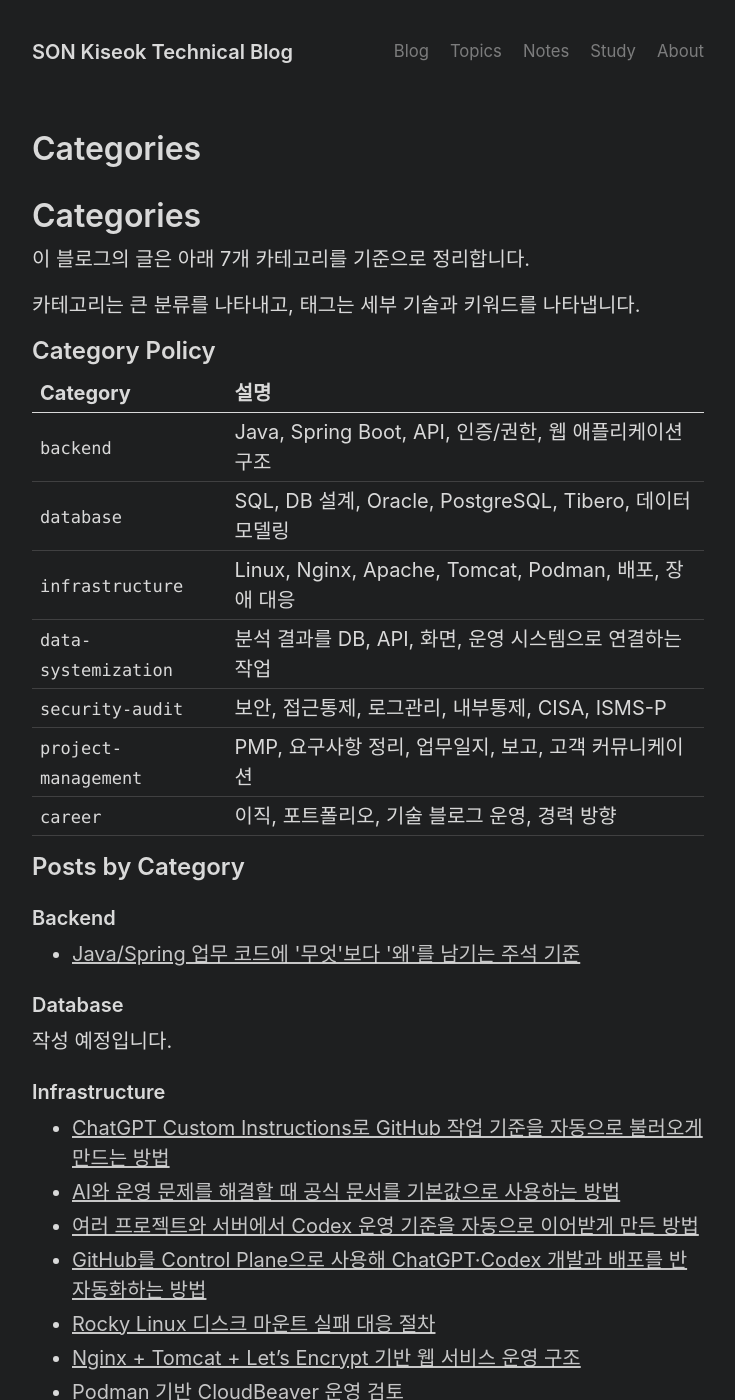
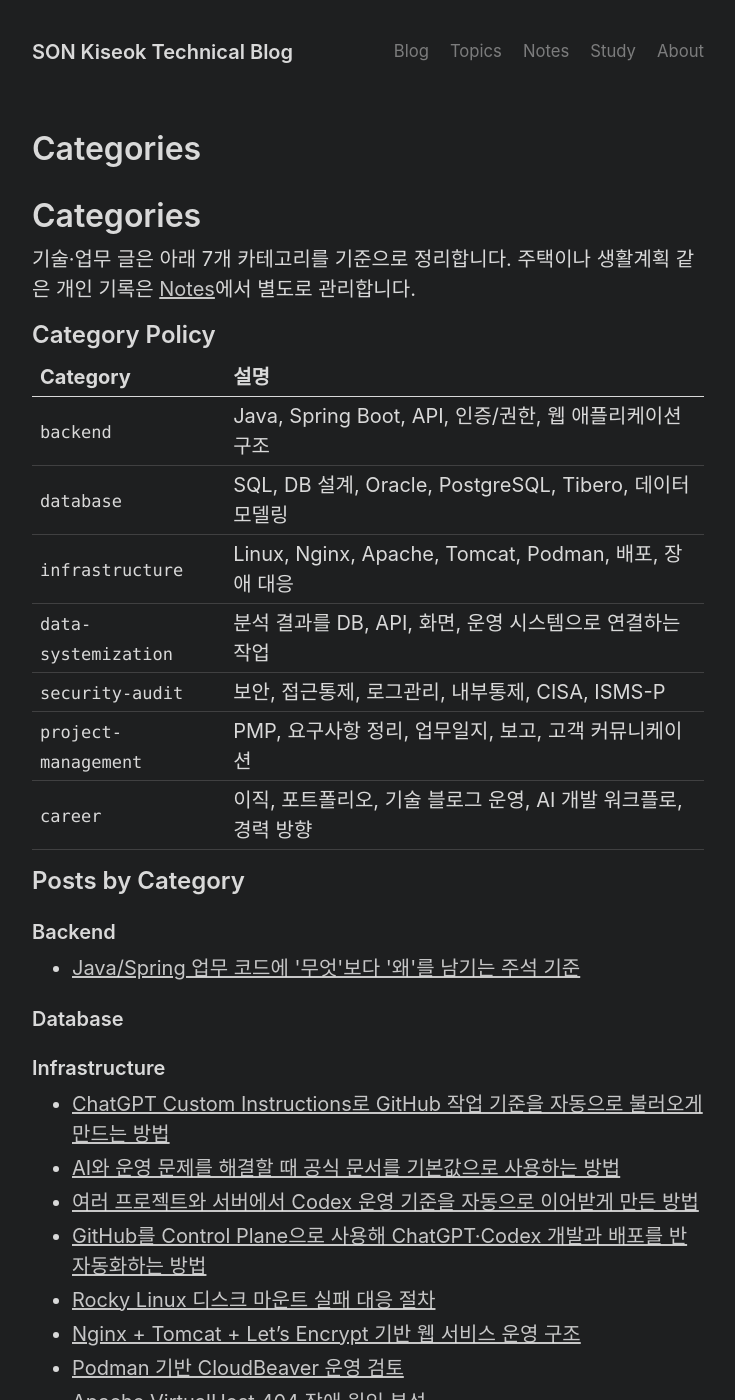
Before and after one commit to son1004007/son1004007.github.io, a Jekyll site: the page built from categories.md, in a window 1280 px wide and 1400 px high. Shown: the whole window, without its empty margins (272-1007 px from the left). Built offline with Jekyll 4.4.1, drawn with Linux system fonts in a browser that asks for light colours; some of the changed text lies outside the part shown.

Commit message:
blog: separate personal notes from technical topics

```diff
--- a/categories.md
+++ b/categories.md
@@ -1,13 +1,12 @@
 ---
 layout: page
 title: Categories
+description: 기술·업무 글을 백엔드, 데이터베이스, 인프라, 데이터 시스템화, 보안·감사, 프로젝트 관리, 커리어로 분류합니다.
 ---
 
 # Categories
 
-이 블로그의 글은 아래 7개 카테고리를 기준으로 정리합니다.
-
-카테고리는 큰 분류를 나타내고, 태그는 세부 기술과 키워드를 나타냅니다.
+기술·업무 글은 아래 7개 카테고리를 기준으로 정리합니다. 주택이나 생활계획 같은 개인 기록은 <a href="{{ '/notes/' | relative_url }}">Notes</a>에서 별도로 관리합니다.
 
 ## Category Policy
 
@@ -19,97 +18,76 @@
 | `data-systemization` | 분석 결과를 DB, API, 화면, 운영 시스템으로 연결하는 작업 |
 | `security-audit` | 보안, 접근통제, 로그관리, 내부통제, CISA, ISMS-P |
 | `project-management` | PMP, 요구사항 정리, 업무일지, 보고, 고객 커뮤니케이션 |
-| `career` | 이직, 포트폴리오, 기술 블로그 운영, 경력 방향 |
+| `career` | 이직, 포트폴리오, 기술 블로그 운영, AI 개발 워크플로, 경력 방향 |
 
 ## Posts by Category
 
 ### Backend
-
 {% assign backend_posts = site.categories.backend %}
-{% if backend_posts %}
 <ul>
-  {% for post in backend_posts %}
+{% for post in backend_posts %}
+  {% unless post.tags contains 'Personal' or post.tags contains 'Housing' %}
   <li><a href="{{ post.url | relative_url }}">{{ post.title }}</a></li>
-  {% endfor %}
+  {% endunless %}
+{% endfor %}
 </ul>
-{% else %}
-<p>작성 예정입니다.</p>
-{% endif %}
 
 ### Database
-
 {% assign database_posts = site.categories.database %}
-{% if database_posts %}
 <ul>
-  {% for post in database_posts %}
+{% for post in database_posts %}
+  {% unless post.tags contains 'Personal' or post.tags contains 'Housing' %}
   <li><a href="{{ post.url | relative_url }}">{{ post.title }}</a></li>
-  {% endfor %}
+  {% endunless %}
+{% endfor %}
 </ul>
-{% else %}
-<p>작성 예정입니다.</p>
-{% endif %}
 
 ### Infrastructure
-
 {% assign infrastructure_posts = site.categories.infrastructure %}
-{% if infrastructure_posts %}
 <ul>
-  {% for post in infrastructure_posts %}
+{% for post in infrastructure_posts %}
+  {% unless post.tags contains 'Personal' or post.tags contains 'Housing' %}
   <li><a href="{{ post.url | relative_url }}">{{ post.title }}</a></li>
-  {% endfor %}
+  {% endunless %}
+{% endfor %}
 </ul>
-{% else %}
-<p>작성 예정입니다.</p>
-{% endif %}
 
 ### Data Systemization
-
 {% assign data_systemization_posts = site.categories['data-systemization'] %}
-{% if data_systemization_posts %}
 <ul>
-  {% for post in data_systemization_posts %}
+{% for post in data_systemization_posts %}
+  {% unless post.tags contains 'Personal' or post.tags contains 'Housing' %}
   <li><a href="{{ post.url | relative_url }}">{{ post.title }}</a></li>
-  {% endfor %}
+  {% endunless %}
+{% endfor %}
 </ul>
-{% else %}
-<p>작성 예정입니다.</p>
-{% endif %}
 
 ### Security & Audit
-
 {% assign security_audit_posts = site.categories['security-audit'] %}
-{% if security_audit_posts %}
 <ul>
-  {% for post in security_audit_posts %}
+{% for post in security_audit_posts %}
+  {% unless post.tags contains 'Personal' or post.tags contains 'Housing' %}
   <li><a href="{{ post.url | relative_url }}">{{ post.title }}</a></li>
-  {% endfor %}
+  {% endunless %}
+{% endfor %}
 </ul>
-{% else %}
-<p>작성 예정입니다.</p>
-{% endif %}
 
 ### Project Management
+{% assign project_management_posts = site.categories['project-management'] %}
+<ul>
+{% for post in project_management_posts %}
+  {% unless post.tags contains 'Personal' or post.tags contains 'Housing' %}
+  <li><a href="{{ post.url | relative_url }}">{{ post.title }}</a></li>
+  {% endunless %}
+{% endfor %}
+</ul>
 
-{% assign project_management_posts = site.categories['project-management'] %}
-{% if project_management_posts %}
+### Career / AI Workflow
+{% assign career_posts = site.categories.career %}
 <ul>
-  {% for post in project_management_posts %}
+{% for post in career_posts %}
+  {% unless post.tags contains 'Personal' or post.tags contains 'Housing' %}
   <li><a href="{{ post.url | relative_url }}">{{ post.title }}</a></li>
-  {% endfor %}
+  {% endunless %}
+{% endfor %}
 </ul>
-{% else %}
-<p>작성 예정입니다.</p>
-{% endif %}
-
-### Career
-
-{% assign career_posts = site.categories.career %}
-{% if career_posts %}
-<ul>
-  {% for post in career_posts %}
-  <li><a href="{{ post.url | relative_url }}">{{ post.title }}</a></li>
-  {% endfor %}
-</ul>
-{% else %}
-<p>작성 예정입니다.</p>
-{% endif %}
```
